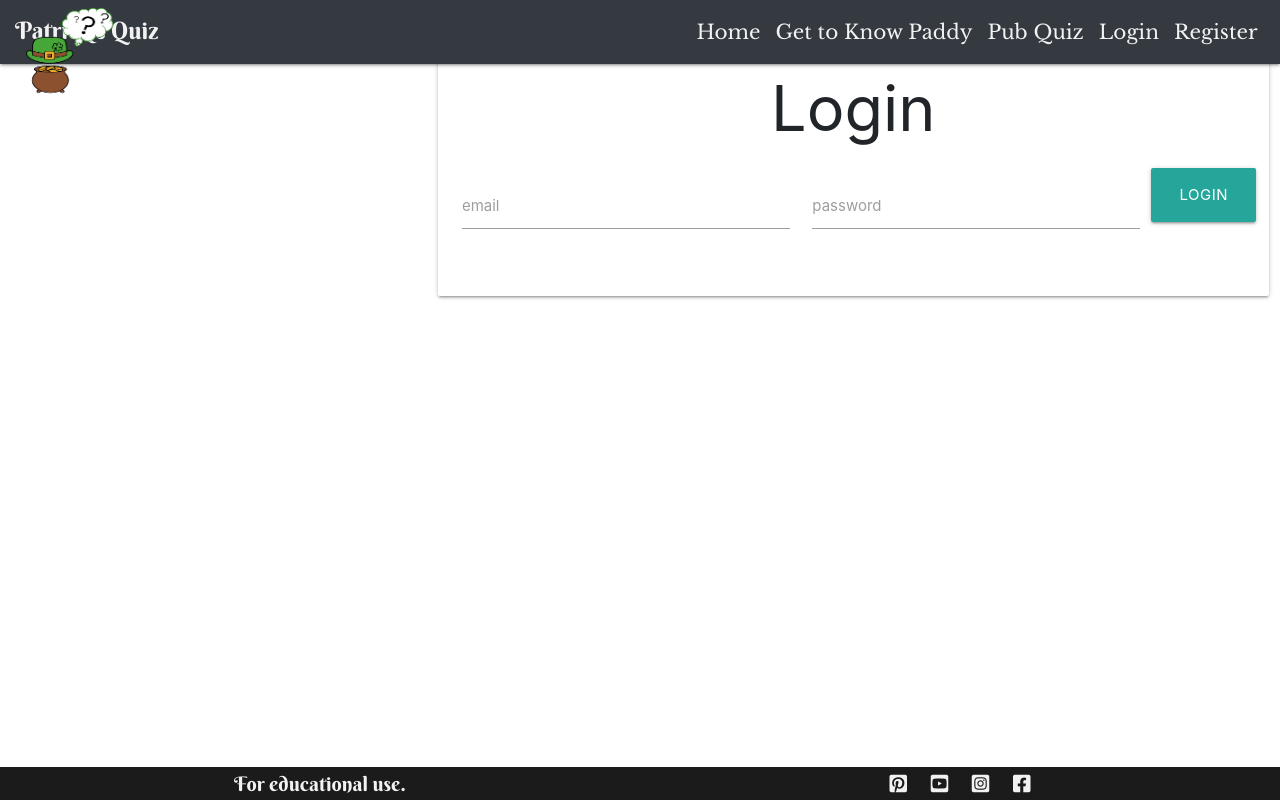
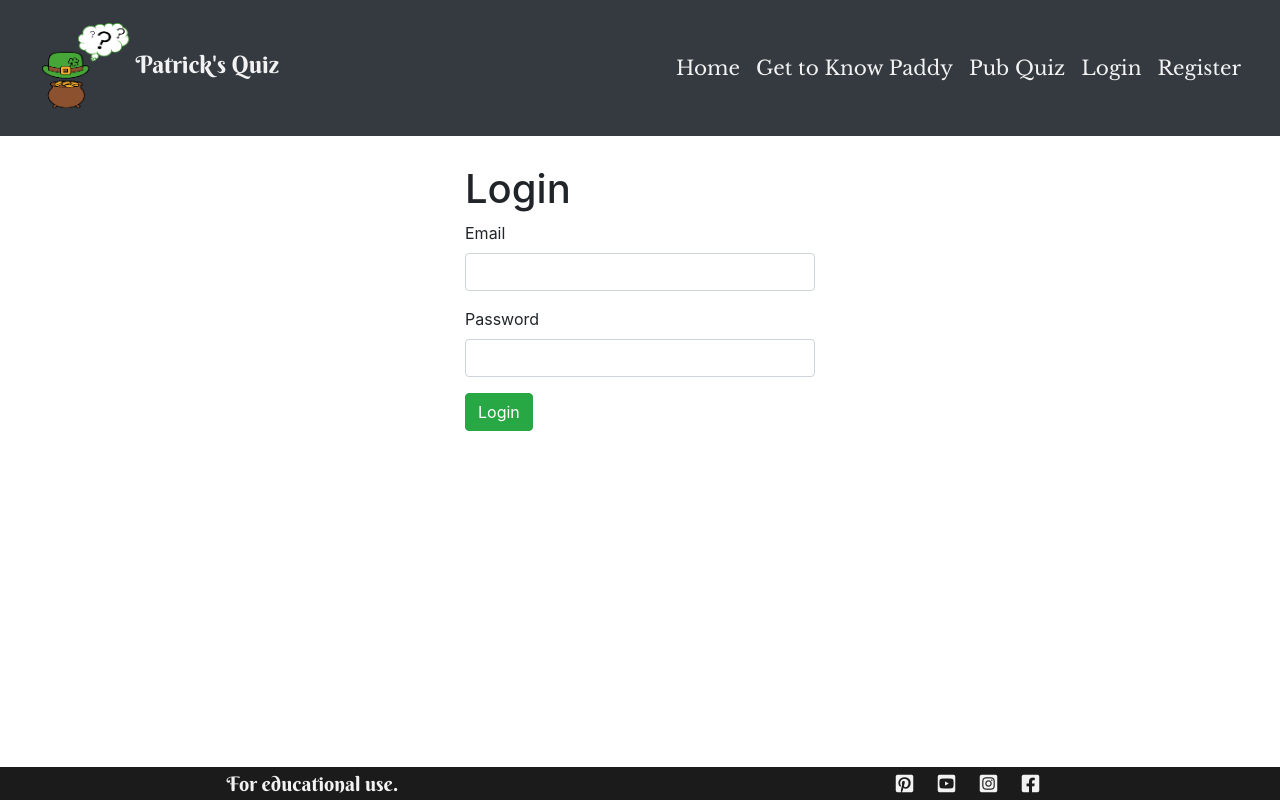
Before and after one commit to kairosity/hackpack-patricks-quiz, a Flask app: page /login in a window 1280 px wide. Run offline with Flask 2, Linux system fonts and the light colour scheme; some libraries are stand-ins or nearby versions; some web fonts are replaced.

Commit message:
feat: login form transformed into bootstrap form

```diff
--- a/static/css/style.css
+++ b/static/css/style.css
@@ -5,6 +5,7 @@
 body {
     position: relative;
     min-height: 100vh;
+    padding-top: 165px;
 }
 
 /* font-family: 'Berkshire Swash', cursive; ===> Header and Footer
--- a/templates/base.html
+++ b/templates/base.html
@@ -26,10 +26,11 @@
 </head>
 
 <body>
-    <header>
+    <header class="container">
         <!-- Navigation bar -->
         <!-- Logo/Title -->
         <nav class="navbar navbar-dark bg-dark navbar-expand-sm  fixed-top">
+            <div class="container-fluid">
             <div class="logo-container">
                 <a href="templates/index.html" class="brand-logo logo navbar-brand">
                     <img src="{{url_for('static', filename='/assets/images/logo/logo.png')}}" height="90" width="90">
@@ -66,11 +67,15 @@
                     {% endif %}
                 </ul>
             </div>
+            </div>
         </nav>
     </header>
 
 <section>
-    <!-- Flash Messages displayed here -->
+    <div class="container">
+        <div class="row">
+            <div class="col-sm">
+                 <!-- Flash Messages displayed here -->
     {% with messages = get_flashed_messages() %}
     {% if messages %}
     {% for message in messages %}
@@ -80,6 +85,11 @@
     {% endfor %}
     {% endif %}
     {% endwith %}
+            </div>
+        </div>
+    </div>
+
+
 </section>
 {% block content %}
 {% endblock %}
--- a/templates/login.html
+++ b/templates/login.html
@@ -5,32 +5,27 @@
 {% endblock %}
 
 {% block styles %}
-<link rel="stylesheet" href="https://cdnjs.cloudflare.com/ajax/libs/materialize/1.0.0/css/materialize.min.css"
-    type="text/css">
+<!-- <link rel="stylesheet" href="https://cdnjs.cloudflare.com/ajax/libs/materialize/1.0.0/css/materialize.min.css"
+    type="text/css"> -->
 {% endblock %}
 
 
 {% block content %}
-
- <div class="row">
-
-    <div class="col s12 m8 offset-m2 l6 offset-l3 xl4 offset-xl4">
-
-        <form class="login-form card-panel " method="POST" action="{{ url_for('login') }}">
-            <h1 class="center-align page-heading">Login</h1>
-            <div class="row">
-                <div class="input-field col s12">
-                    <input id="email" name="email" type="text" class="validate" pattern="^([a-zA-Z0-9_\-\.]+)@([a-zA-Z0-9_\-\.]+)\.([a-zA-Z]{2,5})$" required>
-                    <label for="email">email</label>
-                </div>
-                <div class="input-field col s12">
-                    <input id="password" name="password" type="password" class="validate" minlength="6" maxlength="25" required>
-                    <label for="password">password</label>
-                </div>
-                <button class="login-btn btn-large btn waves-effect waves-light center-align" type="submit" name="action">LOGIN
-                </button>
-            </div>
+<div class="container ">
+    <div class="row justify-content-center">
+        <form class="login-form col-sm-12 col-md-6 col-lg-4 " method="POST" action="{{ url_for('login') }}">
+            <h1 class="">Login</h1>
+        <div class="mb-3">
+            <label for="email" class="form-label">Email</label>
+            <input type="email" class="form-control" id="email" name="email" aria-describedby="emailHelp">
+        </div>
+        <div class="mb-3">
+            <label for="password" class="form-label">Password</label>
+            <input type="password" class="form-control" name="password" id="password">
+        </div>
+        <button type="submit" class="btn btn-success">Login</button>
         </form>
     </div>
-  </div>
+</div>
+
 {% endblock %}
```
